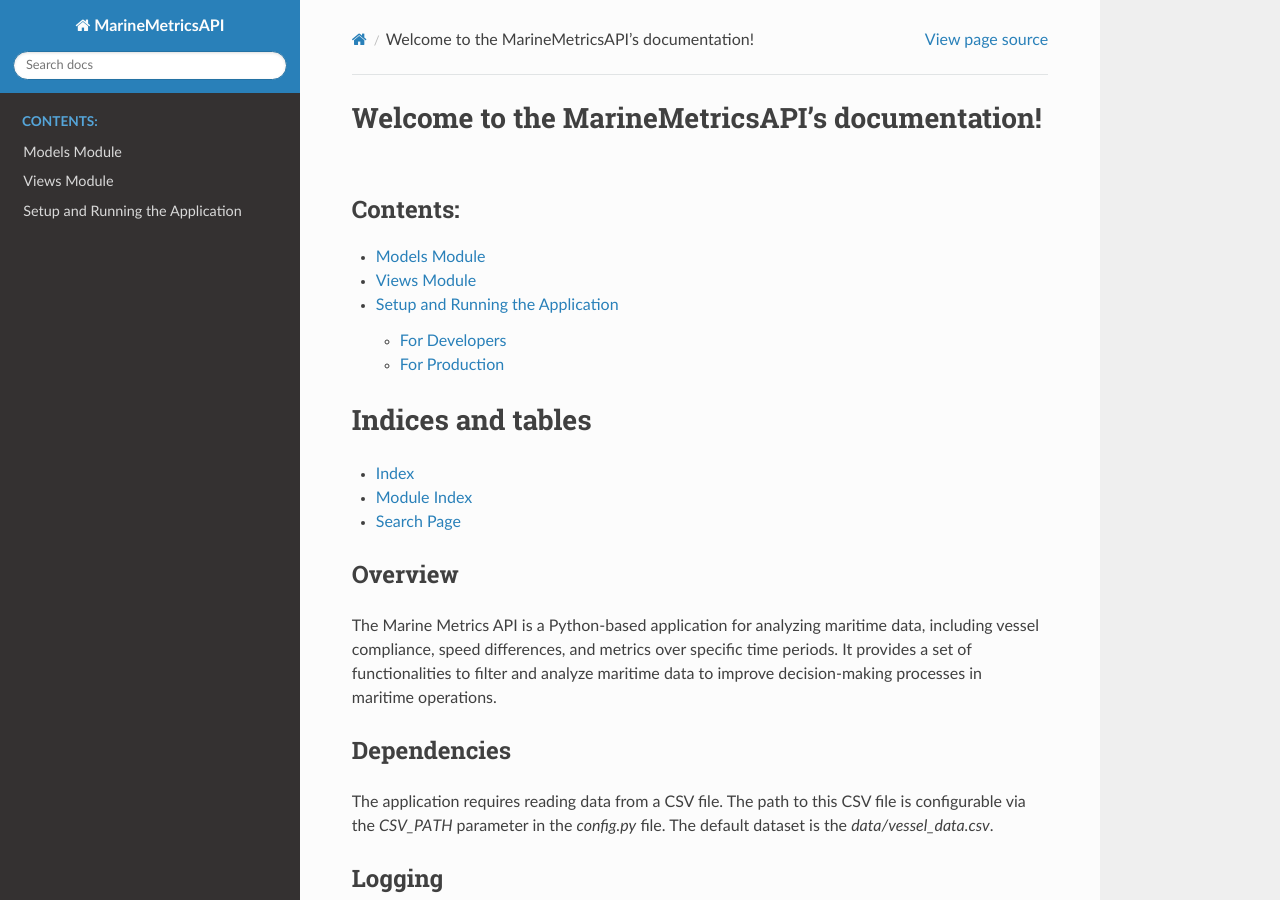
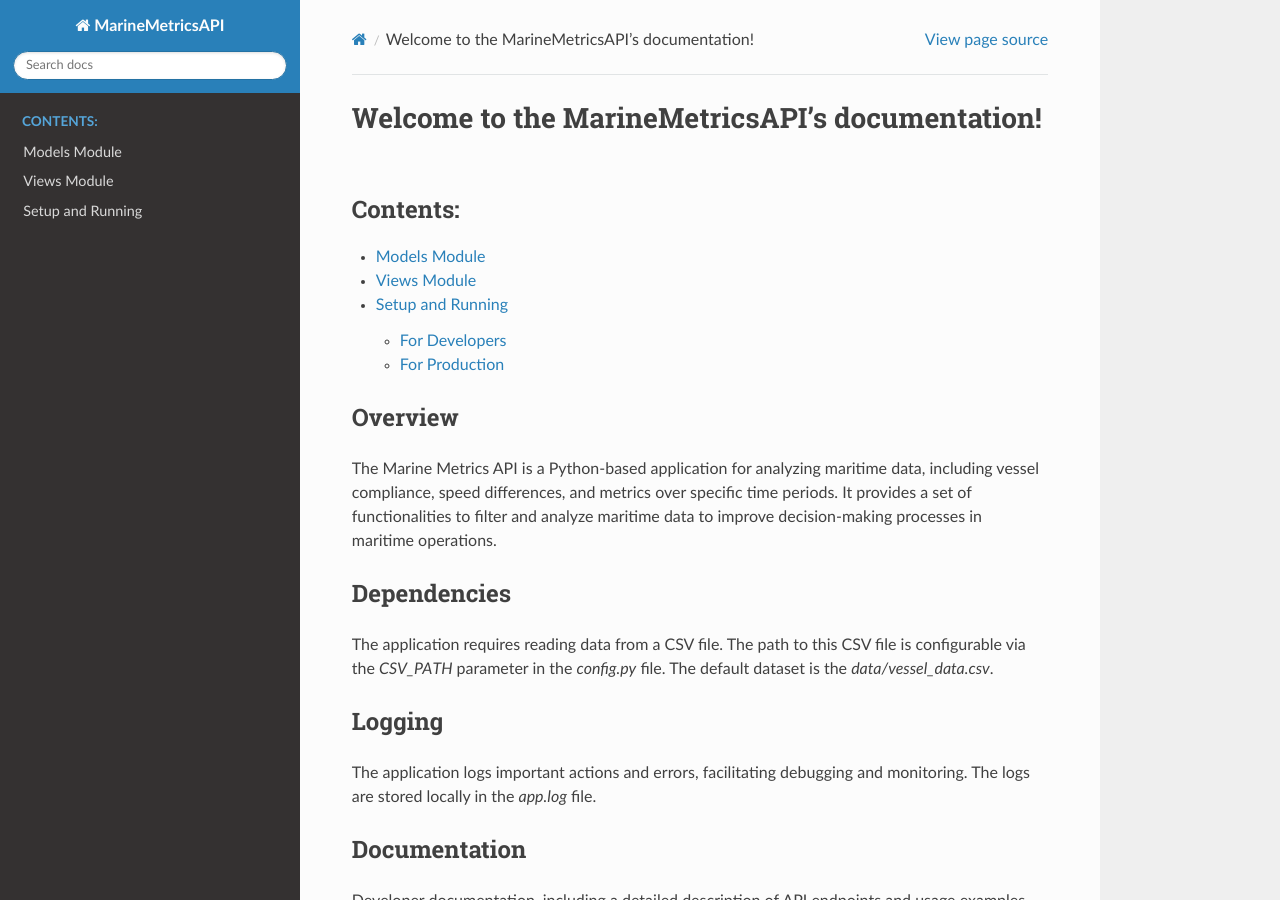
Before and after one commit to CortoMaltese3/MaritimeMetricsAPI, a Sphinx documentation site: the page built from doc/index.rst, in a window 1280 px wide and 900 px high. Built offline with Sphinx 7.4.7 and the Read the Docs theme 2.0.0, drawn with Linux system fonts in a browser that asks for light colours.

Commit message:
chore/Update sphinx documentation

```diff
--- a/doc/index.rst
+++ b/doc/index.rst
@@ -12,13 +12,6 @@ Welcome to the MarineMetricsAPI's documentation!
 
    api
    setup
-
-Indices and tables
-==================
-
-* :ref:`genindex`
-* :ref:`modindex`
-* :ref:`search`
 
 Overview
 --------
--- a/doc/setup.rst
+++ b/doc/setup.rst
@@ -1,5 +1,5 @@
-Setup and Running the Application
-=================================
+Setup and Running
+=================
 
 For Developers
 --------------
```
